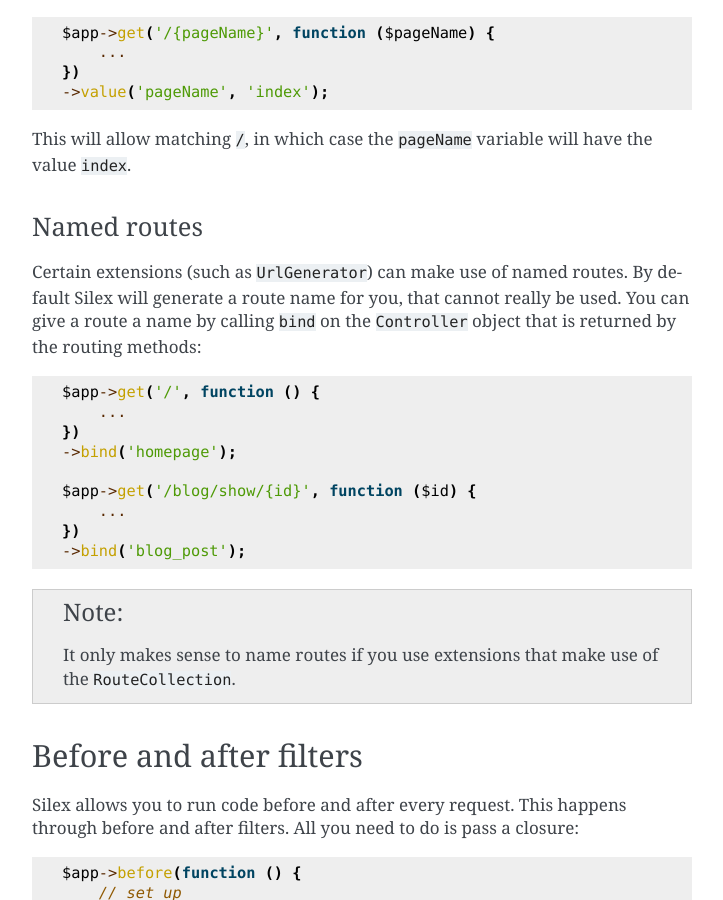
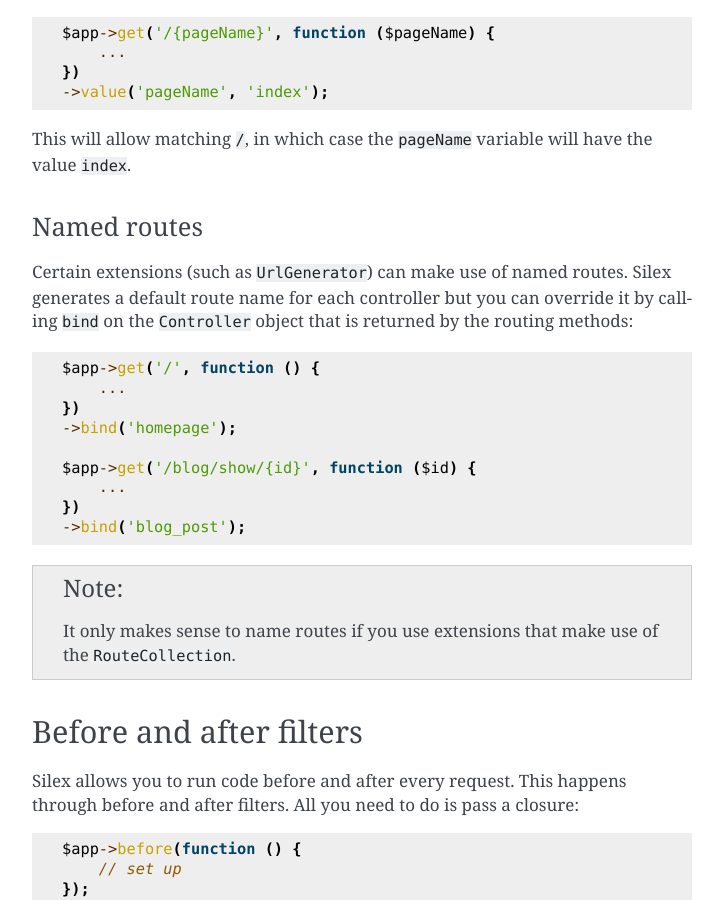
Before and after one commit to silexphp/Silex, a Sphinx documentation site: the page built from doc/usage.rst, in a window 1280 px wide and 900 px high, scrolled down 6509 px. Shown: the whole window, without its empty margins (388-1111 px from the left). Built offline with Sphinx 7.4.7, drawn with Linux system fonts in a browser that asks for light colours.

Commit message:
tweaked docs

```diff
--- a/doc/usage.rst
+++ b/doc/usage.rst
@@ -313,9 +313,9 @@ Named routes
 ~~~~~~~~~~~~
 
 Certain extensions (such as ``UrlGenerator``) can make use of named routes.
-By default Silex will generate a route name for you, that cannot really be
-used. You can give a route a name by calling ``bind`` on the ``Controller``
-object that is returned by the routing methods::
+Silex generates a default route name for each controller but you can override
+it by calling ``bind`` on the ``Controller`` object that is returned by the
+routing methods::
 
     $app->get('/', function () {
         ...
```
